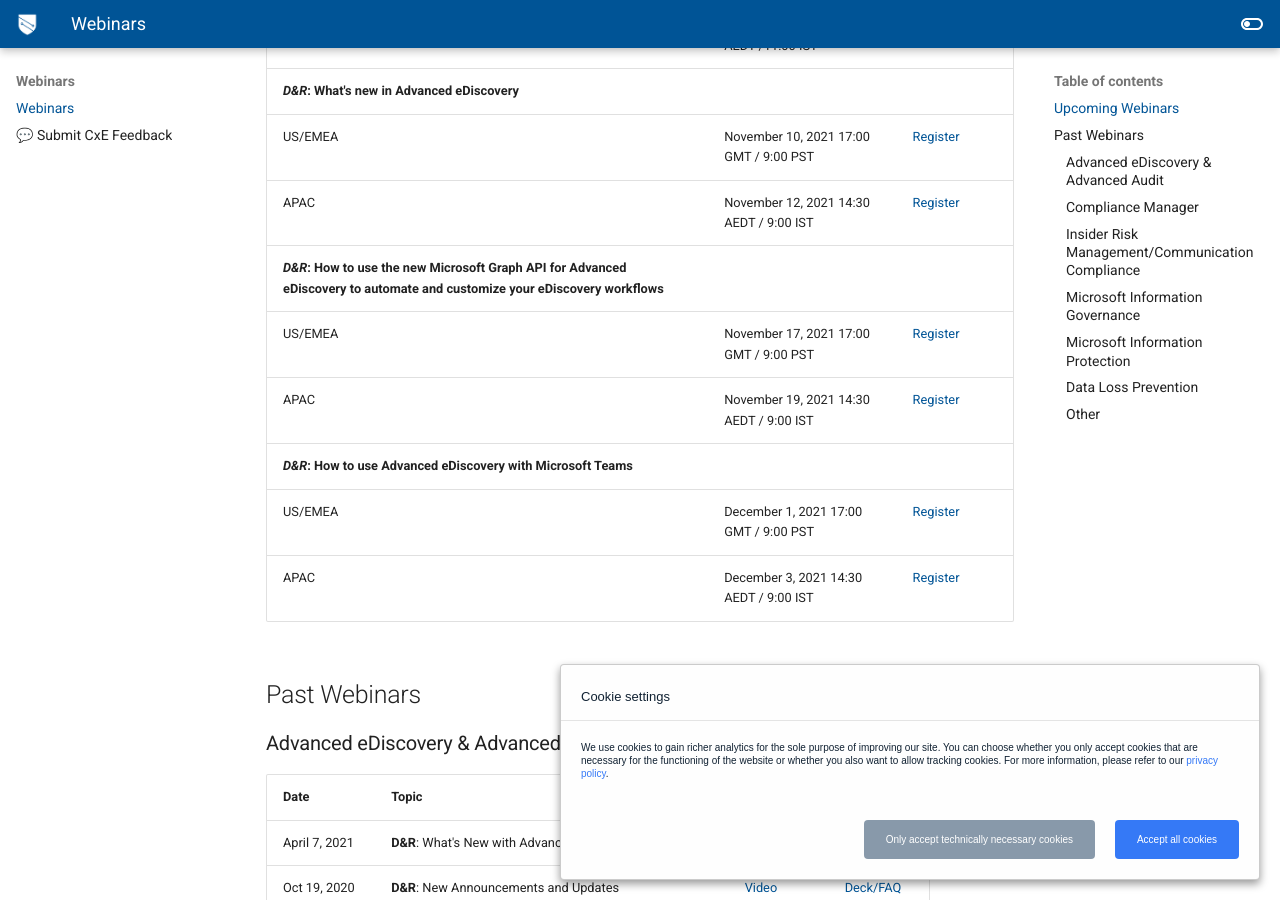
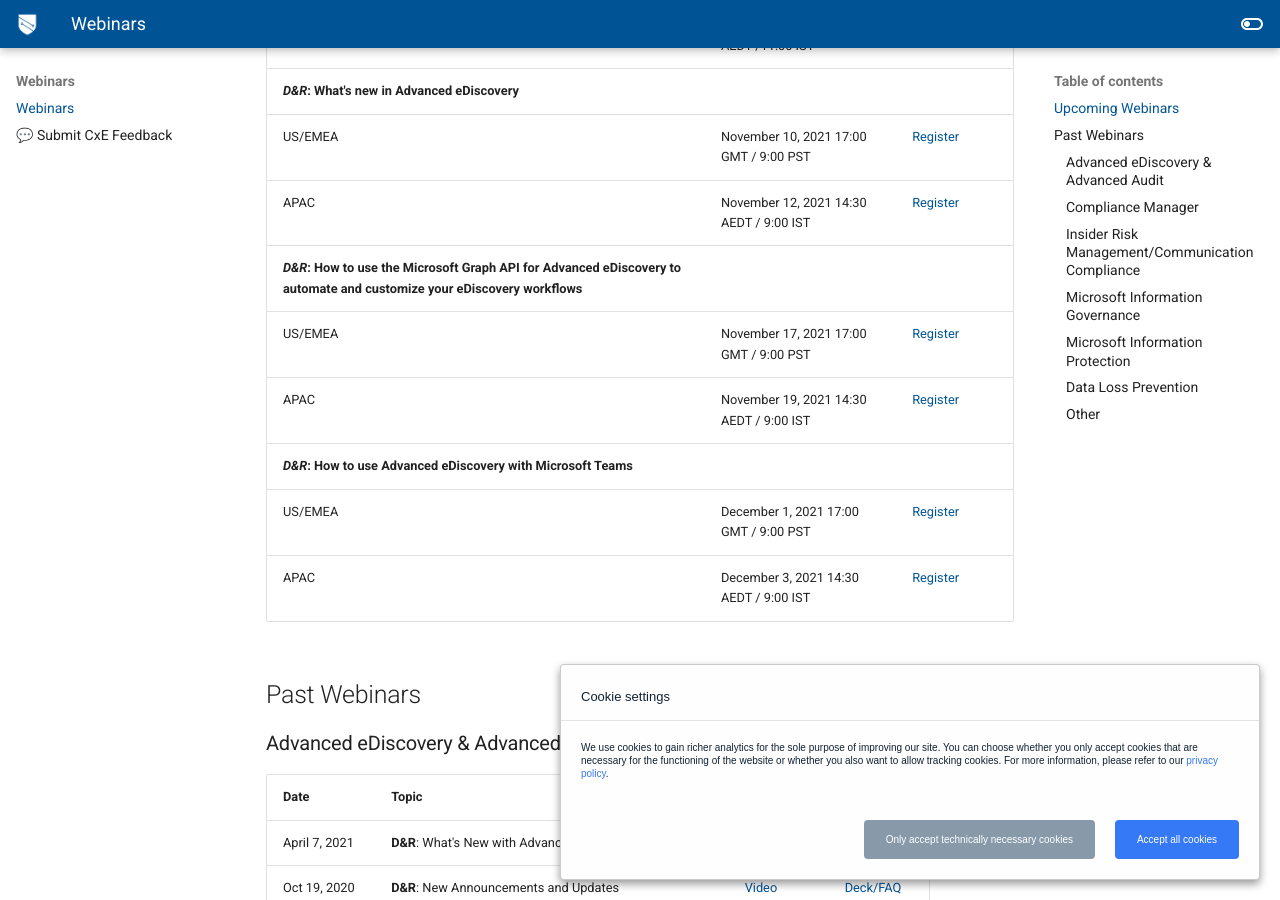
Before and after one commit to microsoft/ComplianceCxE, an MkDocs documentation site: the page built from docs/webinars.md, in a window 1280 px wide and 900 px high, scrolled down 591 px. Built offline with MkDocs 1.6.1 and Material for MkDocs 9.7.7, drawn with Linux system fonts in a browser that asks for light colours; comment, search, counter and statistics services are not loaded.

Commit message:
Update webinars.md

```diff
--- a/docs/webinars.md
+++ b/docs/webinars.md
@@ -18,7 +18,7 @@
 |***D&R*: What's new in Advanced eDiscovery** |  |
 | US/EMEA  | November 10, 2021    17:00 GMT / 9:00 PST | [Register](https://aka.ms/ediscoverywebinar) |
 | APAC  | November 12, 2021    14:30 AEDT / 9:00 IST | [Register](https://aka.ms/ediscoverywebinar) |
-|***D&R*: How to use the new Microsoft Graph API for Advanced eDiscovery to automate and customize your eDiscovery workflows** |  |
+|***D&R*: How to use the Microsoft Graph API for Advanced eDiscovery to automate and customize your eDiscovery workflows** |  |
 | US/EMEA  | November 17, 2021    17:00 GMT /   9:00 PST | [Register](https://aka.ms/ediscoverywebinar) |
 | APAC  | November 19, 2021    14:30 AEDT / 9:00 IST | [Register](https://aka.ms/ediscoverywebinar) |
 |***D&R*: How to use Advanced eDiscovery with Microsoft Teams** |  |
```
